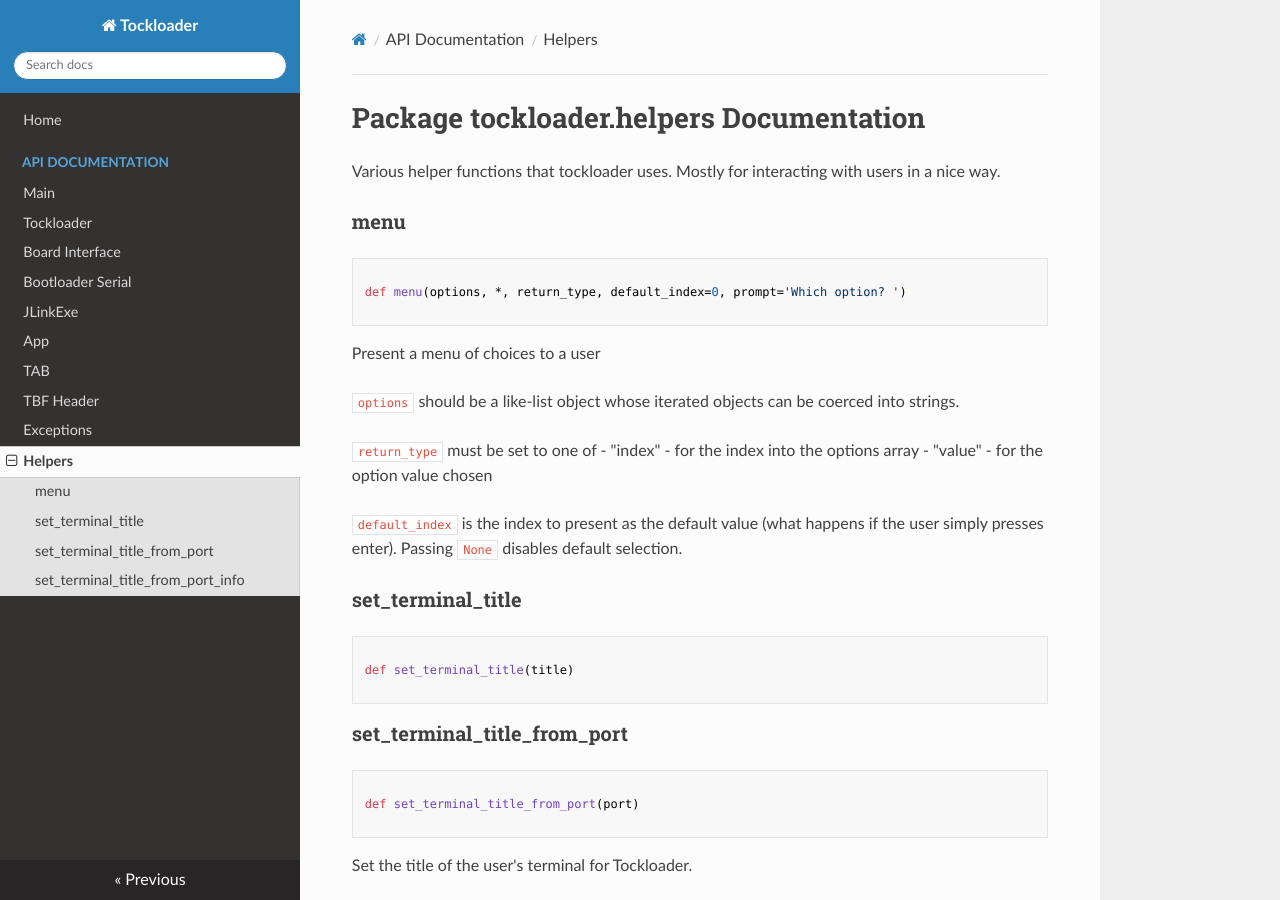
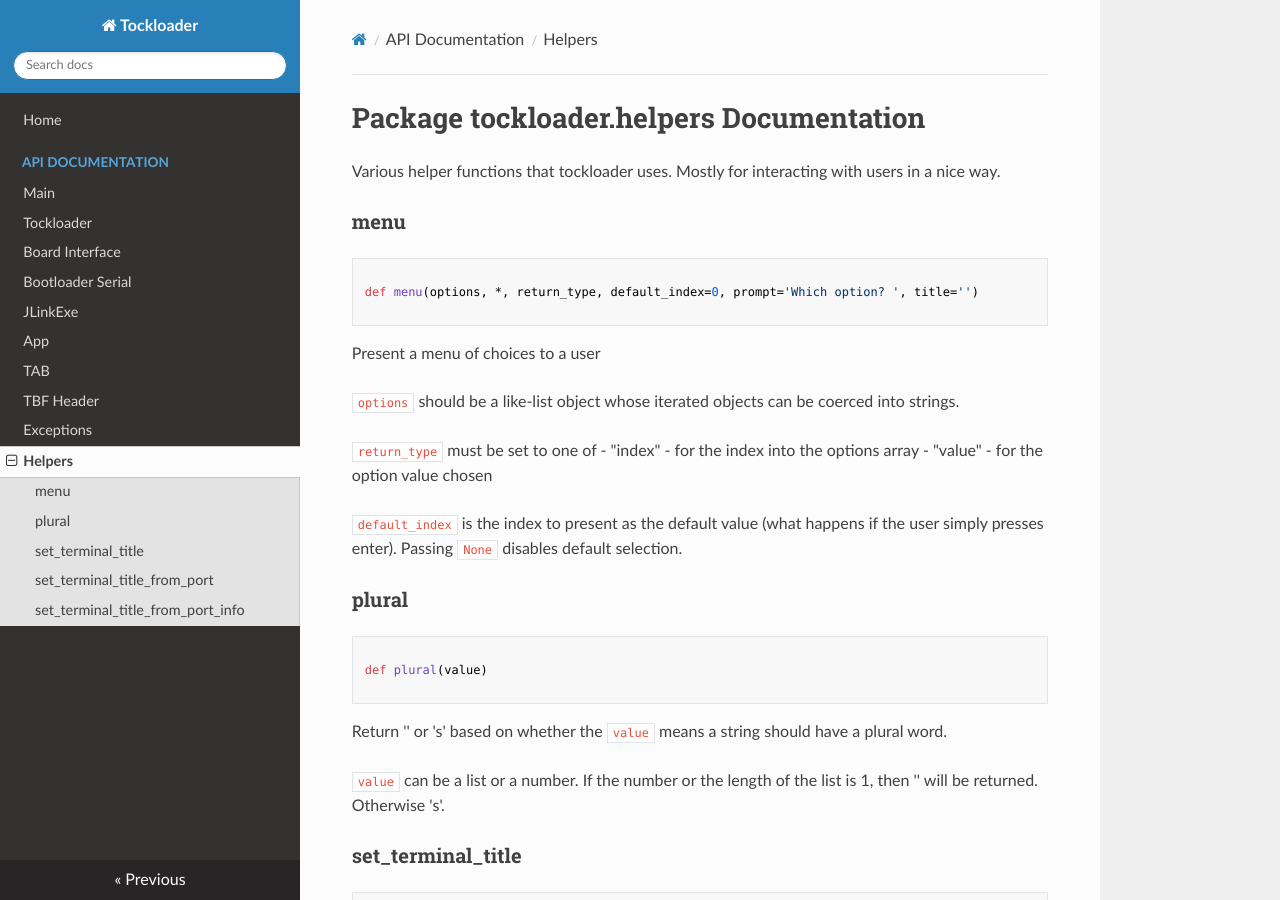
Before and after one commit to tock/tockloader, an MkDocs documentation site: the page built from docs/helpers.md, in a window 1280 px wide and 900 px high. Built offline with MkDocs 1.6.1, drawn with Linux system fonts in a browser that asks for light colours; nearby versions of some CDN libraries; old or Windows-style settings are respelled for this version of MkDocs.

Commit message:
update docs

````diff
--- a/docs/helpers.md
+++ b/docs/helpers.md
@@ -7,7 +7,7 @@
 ### menu
 ```py
 
-def menu(options, *, return_type, default_index=0, prompt='Which option? ')
+def menu(options, *, return_type, default_index=0, prompt='Which option? ', title='')
 
 ```
 
@@ -25,6 +25,22 @@
 `default_index` is the index to present as the default value (what happens
 if the user simply presses enter). Passing `None` disables default
 selection.
+
+
+### plural
+```py
+
+def plural(value)
+
+```
+
+
+
+Return '' or 's' based on whether the `value` means a string should have
+a plural word.
+
+`value` can be a list or a number. If the number or the length of the list
+is 1, then '' will be returned. Otherwise 's'.
 
 
 ### set\_terminal\_title
````
Also changed, not shown: docs/app.md (+13 -0 lines), docs/board_interface.md (+8 -0 lines), docs/index.md (+6 -0 lines), docs/tockloader.md (+1 -1 lines).
